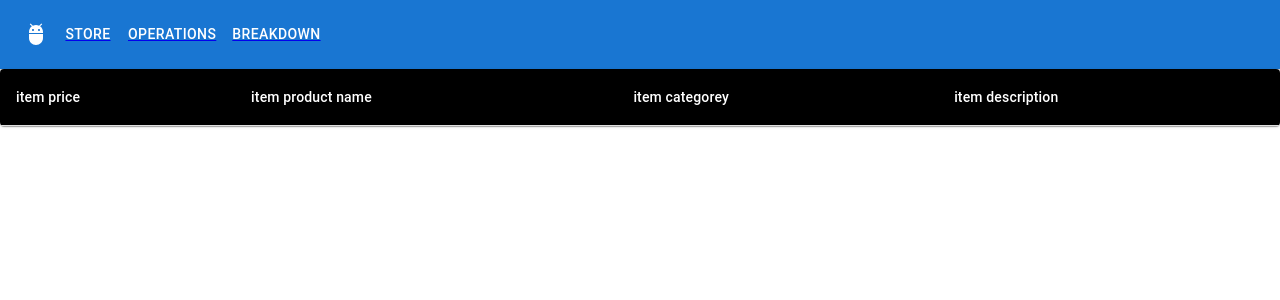
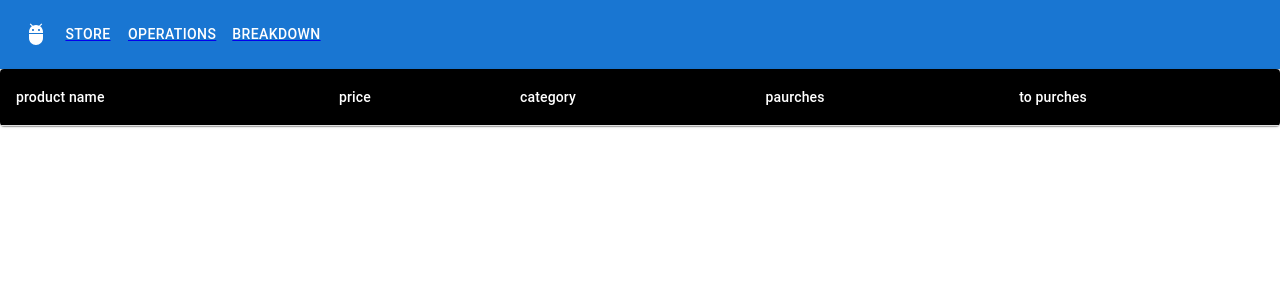
Before and after one commit to amitbasat2212/Agora, a React (Create React App) app: page /store in a window 1280 px wide. Shown: the top 300 px of the page. Built offline with nearby package versions, Linux system fonts and the light colour scheme.

Commit message:
changing the table to match to the items filed

```diff
--- a/src/features/agoraInvetory/agoraStore.js
+++ b/src/features/agoraInvetory/agoraStore.js
@@ -18,13 +18,14 @@ export  function AgoraStore() {
 
     return (
     <TableContainer  component={Paper}>
-      <Table sx={{ minWidth: 700 }} aria-label="customized table">
-        <TableHead>
+      <Table sx={{ minWidth: 900 }} aria-label="customized table">
+      <TableHead>
           <TableRow>
-            <StyledTableCell  align="left">item price</StyledTableCell>
-            <StyledTableCell align="left">item product name&nbsp;</StyledTableCell>
-            <StyledTableCell align="left">item categorey&nbsp;</StyledTableCell>
-            <StyledTableCell align="left">item description&nbsp;</StyledTableCell>
+            <StyledTableCell  align="left">product name</StyledTableCell>
+            <StyledTableCell align="left">price&nbsp;</StyledTableCell>
+            <StyledTableCell align="left">category&nbsp;</StyledTableCell>
+            <StyledTableCell align="left">paurches&nbsp;</StyledTableCell>
+            <StyledTableCell align="left">to purches&nbsp;</StyledTableCell>
 
           </TableRow>
         </TableHead>
--- a/src/features/agoraInvetory/agoraStoreItem.js
+++ b/src/features/agoraInvetory/agoraStoreItem.js
@@ -1,6 +1,7 @@
 import React, { useState, useEffect } from 'react'
 
-// import Box from '@mui/material/Box';
+ import Button from '@mui/material/Button';
+ import Box from '@mui/material/Box';
 import { StyledTableCell,StyledTableRow } from "../Style/storeStyle";
 // import DeleteButton from './buttons/DeleteButton';
 
@@ -16,8 +17,12 @@ export default function StoreItem(props) {
         </StyledTableCell>
         <StyledTableCell style={{ fontSize:20, fontWeight: 'bold' }} align="left">{item.price}</StyledTableCell>
         <StyledTableCell style={{ fontSize:20, fontWeight: 'bold' }} align="left">{item.categorey}</StyledTableCell>
-       <StyledTableCell>
-       <StyledTableCell style={{ fontSize:20, fontWeight: 'bold' }} align="left">{item.description}</StyledTableCell>
+        <StyledTableCell style={{ fontSize:20, fontWeight: 'bold' }} align="left">{item.paurched?"purched":"not purched"}</StyledTableCell>
+        <StyledTableCell>
+        <Button variant="contained" color="success">
+             to purches
+        </Button>
+
       </StyledTableCell>
 
       </StyledTableRow>
--- a/src/features/agoraInvetory/agoraStoreSlice.js
+++ b/src/features/agoraInvetory/agoraStoreSlice.js
@@ -13,6 +13,9 @@ export const agoraStoreSlice = createSlice({
             state.itemsStore.push(action.payload)
             console.log(state)
        },
+    //    purchedAnItem=()=>{
+
+    //    }
 
     }
 
--- a/src/features/agoraInvetory/storeItemForm.js
+++ b/src/features/agoraInvetory/storeItemForm.js
@@ -26,7 +26,7 @@ export  function ItemForm() {
     price:0,
     product:"",
     categorey:"",
-    description:""
+    paurched:false
   })
 
   const setItemInputesHandle = (evt)=>{
@@ -90,17 +90,7 @@ export  function ItemForm() {
               id="categorey"
               autoComplete="current-categorey"
             />
-            <TextField
-              margin="normal"
-              required
-              fullWidth
-              name="description"
-              label="description"
-              onChange={setItemInputesHandle}
-              type="description"
-              id="description"
 
-            />
 
             <Button
               fullWidth
```
